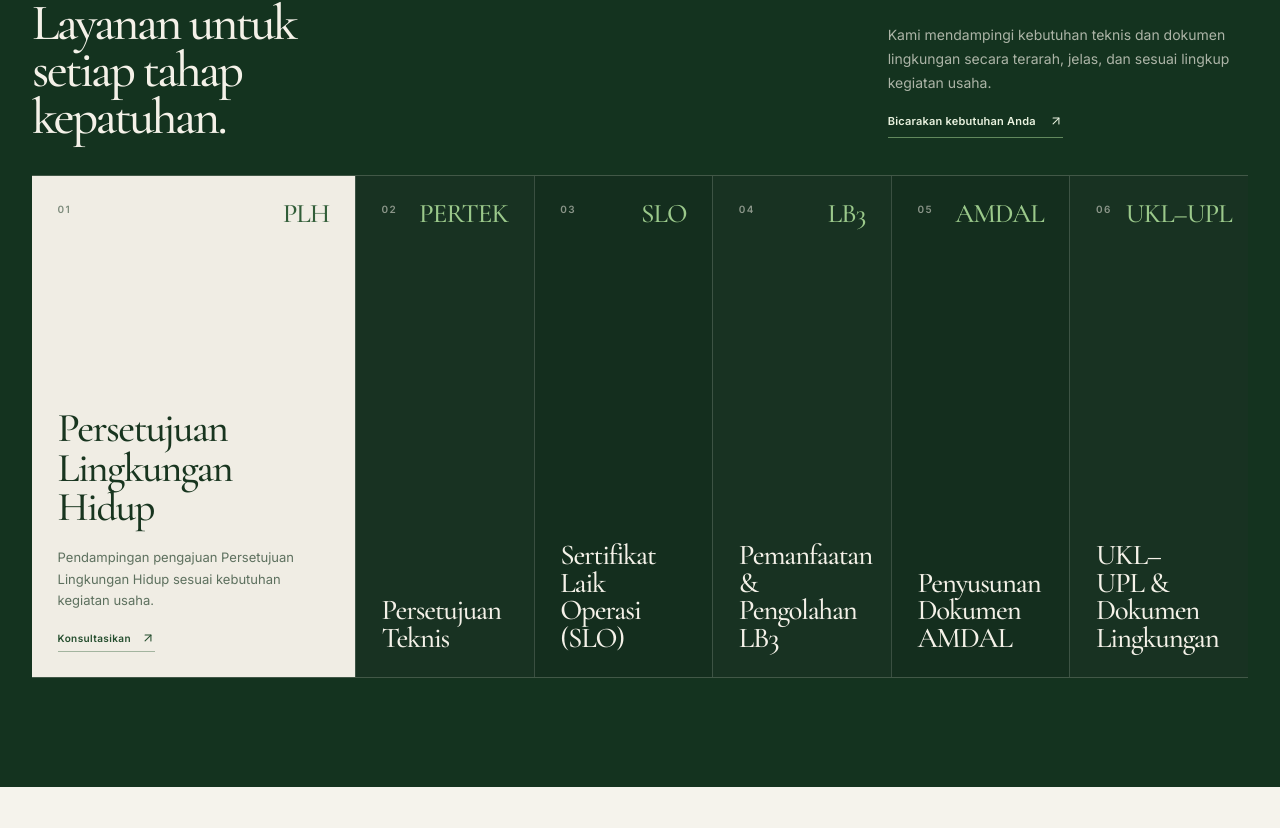
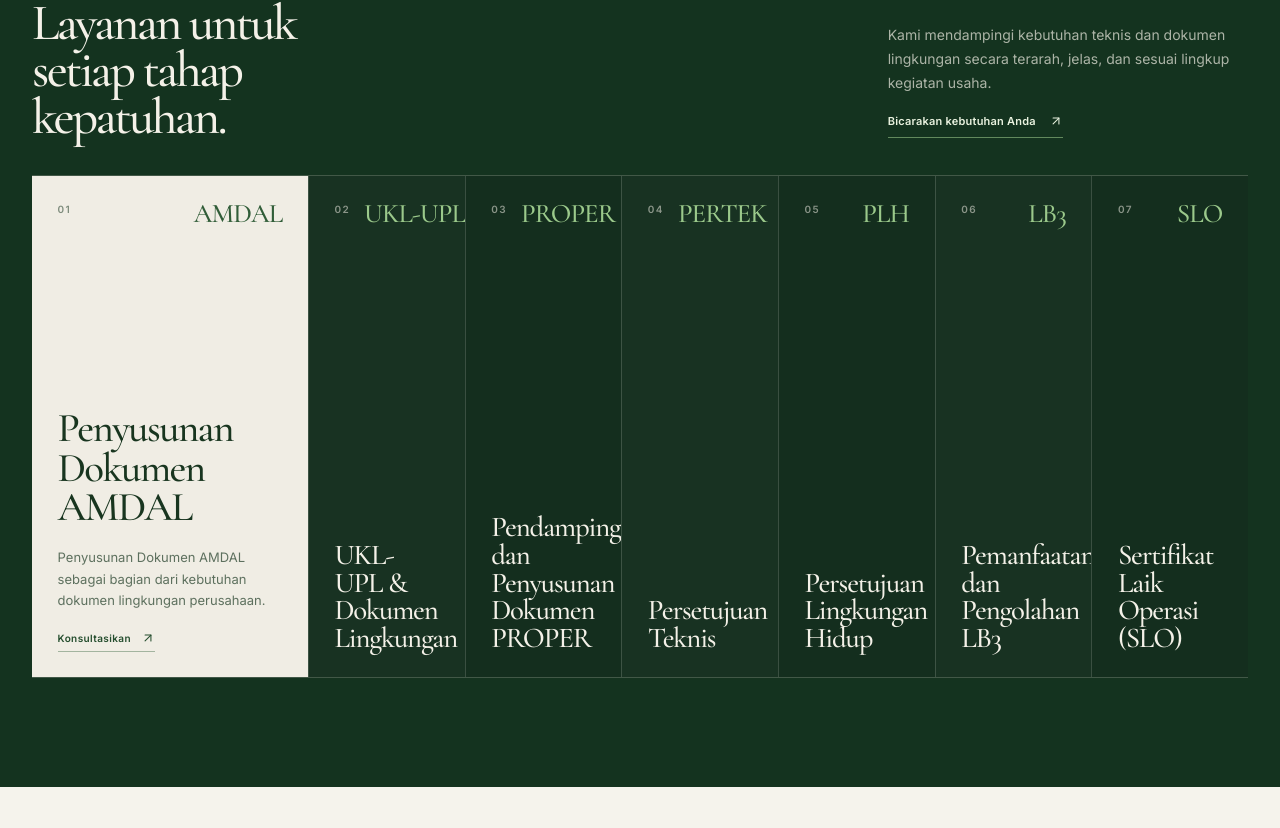
Before and after one commit to Yudann/banua-aksha, a React (Vite) app: page / in a window 1280 px wide. Shown: the part 2717-3545 px from the top of the page. Built offline with nearby package versions, Linux system fonts and the light colour scheme.

Commit message:
feat(services): update regulated service offerings

```diff
--- a/src/data/services.js
+++ b/src/data/services.js
@@ -1,8 +1,9 @@
 export const services = [
+  { title: 'Penyusunan Dokumen AMDAL', description: 'Penyusunan Dokumen AMDAL sebagai bagian dari kebutuhan dokumen lingkungan perusahaan.' },
+  { title: 'UKL-UPL & Dokumen Lingkungan', description: 'Penyusunan dokumen UKL-UPL, DELH, DPLH, RKL, dan RPL sesuai kebutuhan kegiatan usaha.' },
+  { title: 'Pendampingan dan Penyusunan Dokumen PROPER', description: 'Pendampingan dan penyusunan dokumen PROPER untuk mendukung pemenuhan kinerja lingkungan perusahaan.' },
+  { title: 'Persetujuan Teknis', description: 'Pendampingan pengajuan Persetujuan Teknis sesuai kebutuhan sektor dan kegiatan usaha.' },
   { title: 'Persetujuan Lingkungan Hidup', description: 'Pendampingan pengajuan Persetujuan Lingkungan Hidup sesuai kebutuhan kegiatan usaha.' },
-  { title: 'Persetujuan Teknis', description: 'Pendampingan pengajuan Persetujuan Teknis sesuai kebutuhan sektor dan kegiatan usaha.' },
+  { title: 'Pemanfaatan dan Pengolahan LB3', description: 'Pendampingan pengajuan Persetujuan Teknis Pemanfaatan LB3 dan Persetujuan Teknis Pengolahan LB3.' },
   { title: 'Sertifikat Laik Operasi (SLO)', description: 'Pendampingan pengajuan Sertifikat Laik Operasi (SLO) sesuai kebutuhan perusahaan.' },
-  { title: 'Pemanfaatan & Pengolahan LB3', description: 'Pendampingan pengajuan Persetujuan Teknis Pemanfaatan LB3 dan Persetujuan Teknis Pengolahan LB3.' },
-  { title: 'Penyusunan Dokumen AMDAL', description: 'Penyusunan Dokumen AMDAL sebagai bagian dari kebutuhan dokumen lingkungan perusahaan.' },
-  { title: 'UKL–UPL & Dokumen Lingkungan', description: 'Penyusunan dokumen UKL–UPL, DELH, DPLH, RKL, dan RPL sesuai kebutuhan kegiatan usaha.' },
 ]
--- a/src/sections/Footer.jsx
+++ b/src/sections/Footer.jsx
@@ -1,4 +1,5 @@
 import { ArrowUpRight, BriefcaseBusiness, Camera, Leaf, Mail, MapPin, Phone } from 'lucide-react'
+import { services } from '../data/services'
 import { useInView } from '../hooks/useInView'
 
 const exploreLinks = [
@@ -9,7 +10,7 @@ const exploreLinks = [
   ['#kontak', 'Kontak'],
 ]
 
-const serviceLinks = ['AMDAL', 'UKL–UPL', 'Persetujuan Teknis', 'SLO', 'Pengelolaan LB3', 'Dokumen Lingkungan']
+const serviceLinks = services.map(({ title }) => title)
 
 const companyLinks = [
   ['#tentang', 'Profil Perusahaan'],
@@ -45,7 +46,7 @@ export default function Footer() {
               </a>
               <small className="footer-card-tagline">SMART SOLUTIONS FOR THE ENVIRONMENT</small>
               <p>Solusi profesional untuk perizinan, dokumen lingkungan, dan kebutuhan pendampingan perusahaan.</p>
-              <a className="footer-card-consult" href="https://wa.me/628119799188" target="_blank" rel="noopener noreferrer">
+              <a className="footer-card-consult" href="#kontak">
                 <span>Konsultasikan Proyek</span><ArrowUpRight aria-hidden="true" />
               </a>
 
--- a/src/sections/Services.jsx
+++ b/src/sections/Services.jsx
@@ -3,7 +3,7 @@ import { ArrowUpRight } from 'lucide-react'
 import { services } from '../data/services'
 import { useInView } from '../hooks/useInView'
 
-const serviceCodes = ['PLH', 'PERTEK', 'SLO', 'LB3', 'AMDAL', 'UKL–UPL']
+const serviceCodes = ['AMDAL', 'UKL-UPL', 'PROPER', 'PERTEK', 'PLH', 'LB3', 'SLO']
 
 export default function Services() {
   const [sectionRef, visible] = useInView({ threshold: 0.08 })
```
